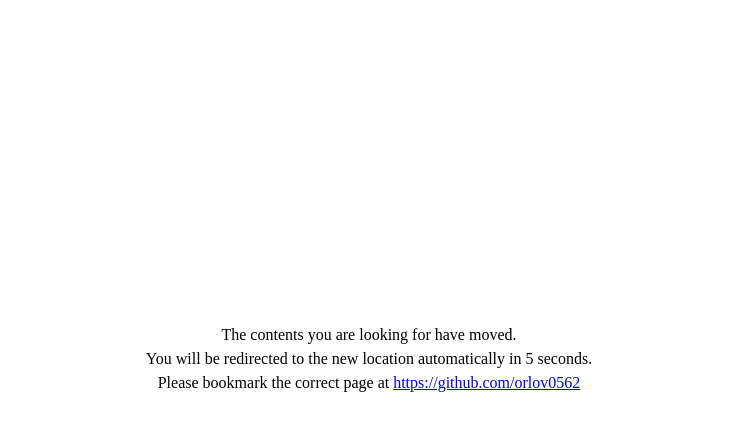
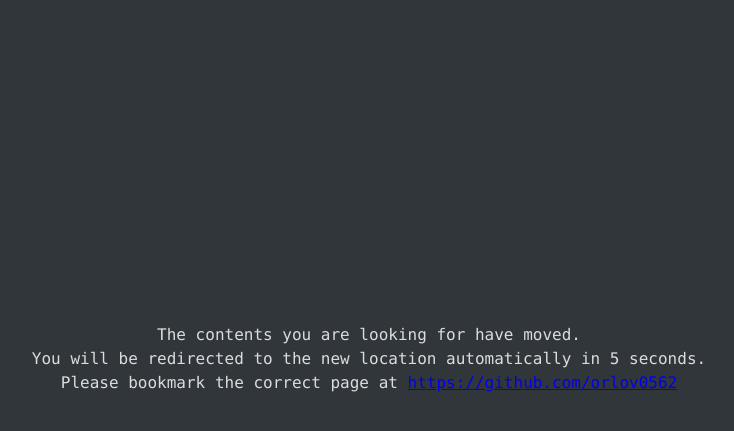
Before and after one commit to orlov0562/orlov0562.github.io, a plain HTML site: page index.html in a window 1280 px wide. Shown: the part 5-436 px from the top of the page, without its empty margins (271-1005 px from the left). Drawn offline with Linux system fonts and the light colour scheme.

Commit message:
Update index.html

```diff
--- a/index.html
+++ b/index.html
@@ -4,9 +4,13 @@
     <!--
     <meta http-equiv="refresh" content="5;URL=https://github.com/orlov0562">
     -->
+    <style>
+      body {background-color:#31363b; color: #dbdcde; font-family:Consolas,"Liberation Mono",Menlo,Courier,monospace;}
+      div {margin:0 auto; padding-top:40vh; text-align:center; max-width:980px; line-height:1.5em;}
+    </style>
   </head>
   <body>
-    <div style="margin:0 auto; padding-top:40vh; text-align:center; max-width:980px; line-height:1.5em;">
+    <div>
     The contents you are looking for have moved.<br>
     You will be redirected to the new location automatically in 5 seconds.<br>
     Please bookmark the correct page at
```
